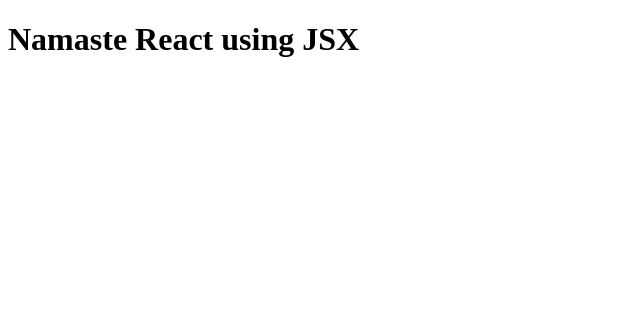
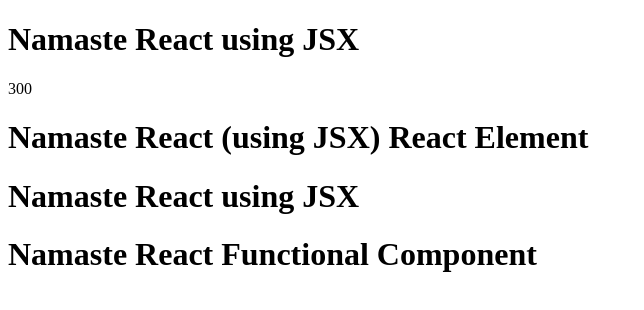
Before and after one commit to varxnn7/Namaste-React, a React (Vite) app: page / in a window 1280 px wide. Shown: the top 310 px of the page, without its empty margins (0-644 px from the left). Built offline with nearby package versions, Linux system fonts and the light colour scheme.

Commit message:
Cover React-Element, React Components, Component Compositiona and Javascript inside JSX and all the possible cases

```diff
--- a/App.js
+++ b/App.js
@@ -1,20 +1,41 @@
 import React from "react";
 import ReactDOM from "react-dom/client";
 
-// React.createElement => Object => HTMLElement(rendor)
-const heading = React.createElement("h1", { id: "heading" }, "Namaste React");
-console.log(heading);
+const elem = <span> React Element</span>
+//React Element
+const Heading = (<h1 className='head'>
+    Namaste React (using JSX)
+    {elem}  {/* React element inside React element */}
+</h1>
+);
 
 
-// JSX (transpiled before it reaches Js Engine) - Parcel - Babel
+// React Component
+const Title = () => {
+    return <h1 className="head" tabIndex="5">
+        Namaste React using JSX
+    </h1>
+};
+// Class Based Component - OLD
+// Functional Component - NEW
 
-// JSX => React.createElement => ReactElement-JS Object => HTMLElement(rendor)
 
-const jsxHeading = (<h1 className='head'>
-    Namaste React using JSX
-</h1>)
-console.log(jsxHeading);
+// React Functional Component
+
+const HeadingComponent = () => (
+     <h1 className="heading"> Namaste React Functional Component</h1>
+);
+// Component Composition
+const HeadingComponent2 = () => (
+     <div id="container">
+        {Title()}   {/* calling function or Functional Component in JSX */}
+        {100+200}   {/* Javascript inside JSX (it uses cross side scripting attack hence it is secured)*/}
+        {Heading}   {/* React Element inside JSX */}
+        <Title />   {/* FunctionalComponent inside JSX */}
+        <h1 className="heading"> Namaste React Functional Component</h1>
+    </div>
+);
+
 
 const root = ReactDOM.createRoot(document.getElementById("root"));
-
-root.render(jsxHeading);
+root.render(<HeadingComponent2 />);
```
